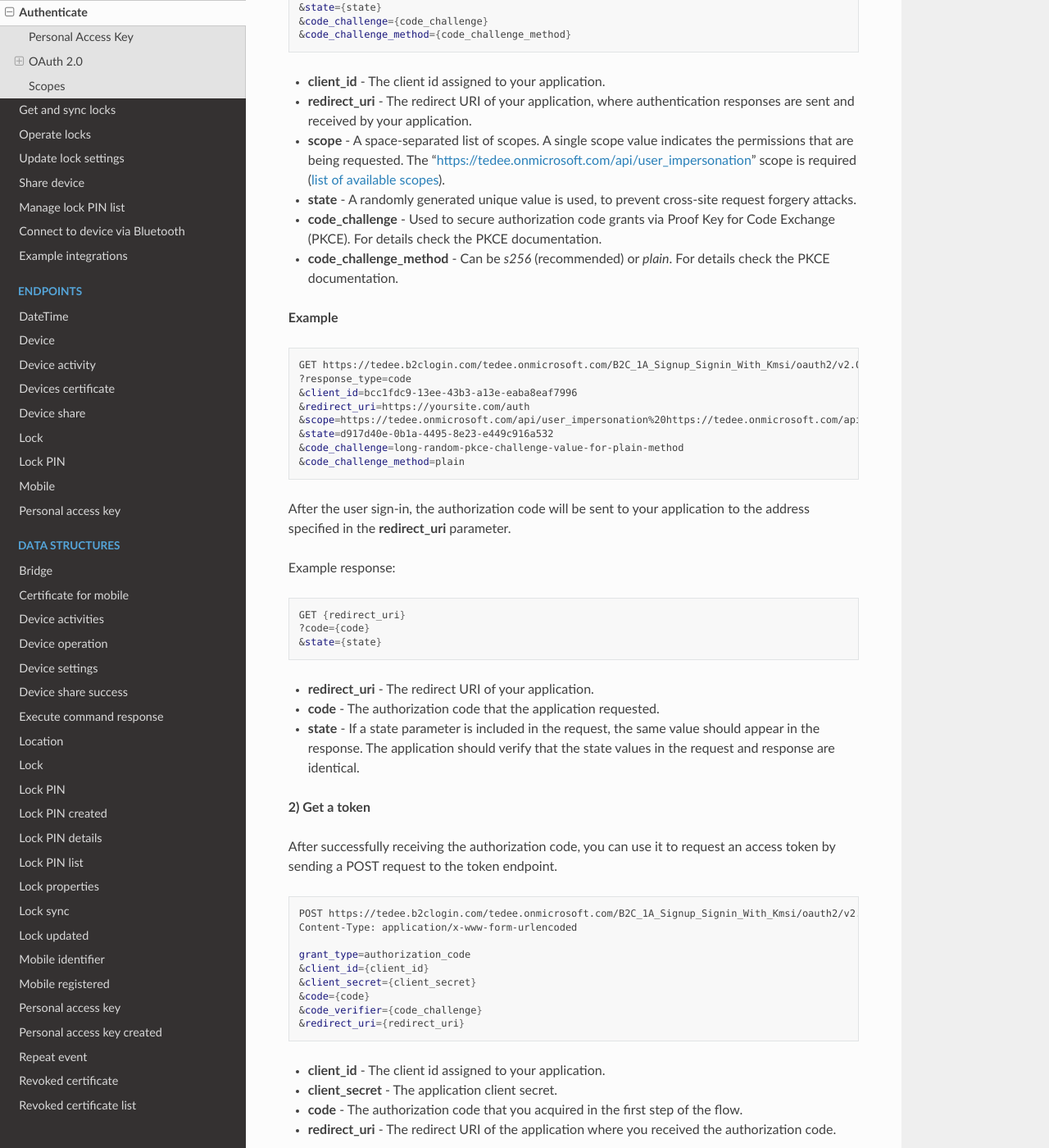
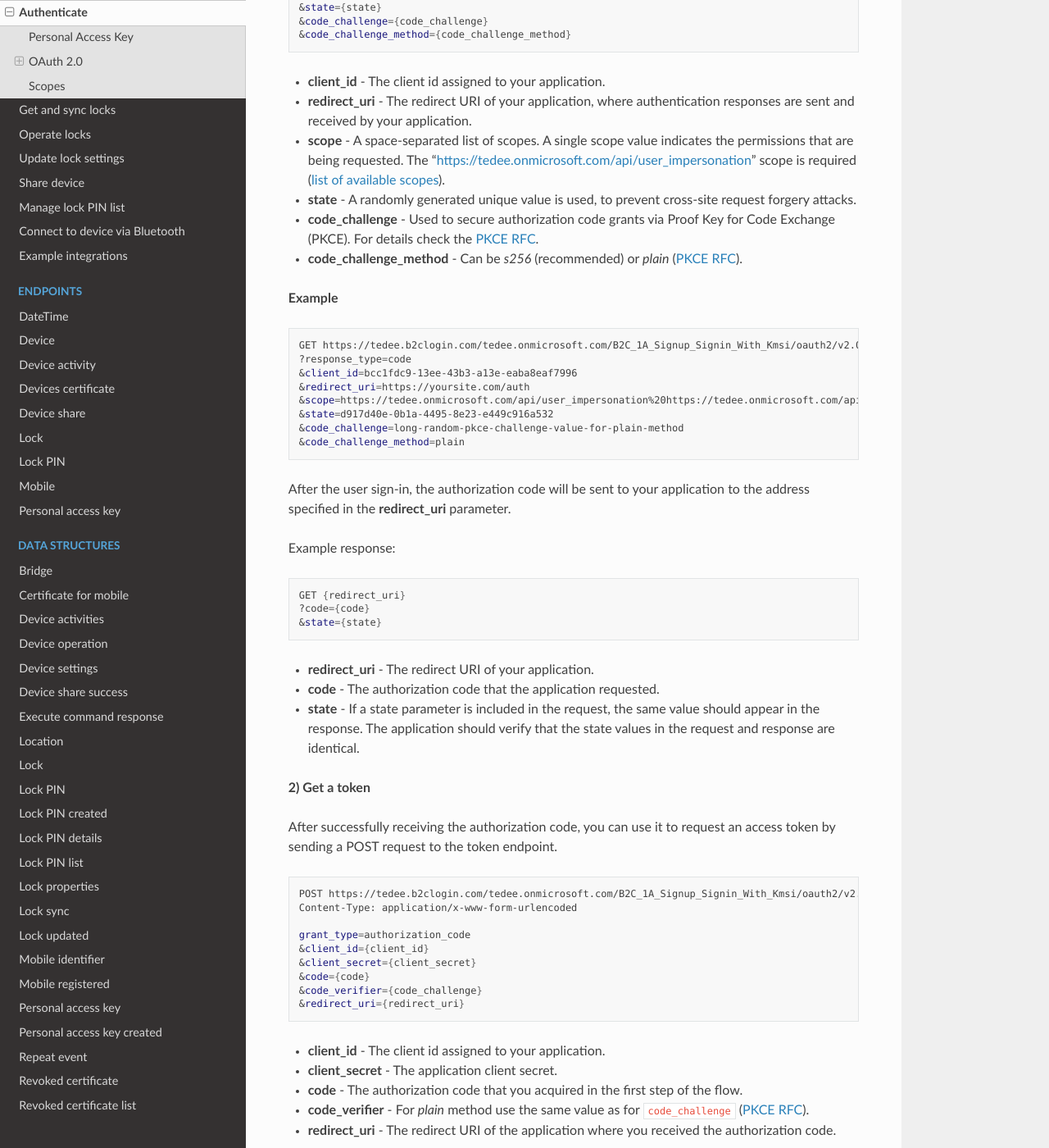
Before and after one commit to tedee-com/tedee-api-doc, a Sphinx documentation site: the page built from docs/source/howtos/authenticate.rst, in a window 1280 px wide and 1400 px high, scrolled down 2399 px. Shown: the whole window at 82% size. Built offline with Sphinx 7.4.7 and the Read the Docs theme 2.0.0, drawn with Linux system fonts in a browser that asks for light colours.

Commit message:
add description for code_verifier

```diff
--- a/docs/source/howtos/authenticate.rst
+++ b/docs/source/howtos/authenticate.rst
@@ -124,8 +124,8 @@ The authorization process begins with the GET request to the authorization endpo
 * **redirect_uri** - The redirect URI of your application, where authentication responses are sent and received by your application.
 * **scope** - A space-separated list of scopes. A single scope value indicates the permissions that are being requested. The "|scopePrefix|user_impersonation" scope is required (:ref:`list of available scopes <list-of-scopes>`).
 * **state** - A randomly generated unique value is used, to prevent cross-site request forgery attacks.
-* **code_challenge** - Used to secure authorization code grants via Proof Key for Code Exchange (PKCE). For details check the PKCE documentation.
-* **code_challenge_method** - Can be `s256` (recommended) or `plain`. For details check the PKCE documentation.
+* **code_challenge** - Used to secure authorization code grants via Proof Key for Code Exchange (PKCE). For details check the `PKCE RFC <https://datatracker.ietf.org/doc/html/rfc7636>`_.
+* **code_challenge_method** - Can be `s256` (recommended) or `plain` (`PKCE RFC <https://datatracker.ietf.org/doc/html/rfc7636>`_).
 
 **Example**
 
@@ -173,6 +173,7 @@ After successfully receiving the authorization code, you can use it to request a
 * **client_id** - The client id assigned to your application.
 * **client_secret** - The application client secret.
 * **code** - The authorization code that you acquired in the first step of the flow.
+* **code_verifier** - For `plain` method use the same value as for ``code_challenge`` (`PKCE RFC <https://datatracker.ietf.org/doc/html/rfc7636>`_).
 * **redirect_uri** - The redirect URI of the application where you received the authorization code.
 
 .. warning::
```
